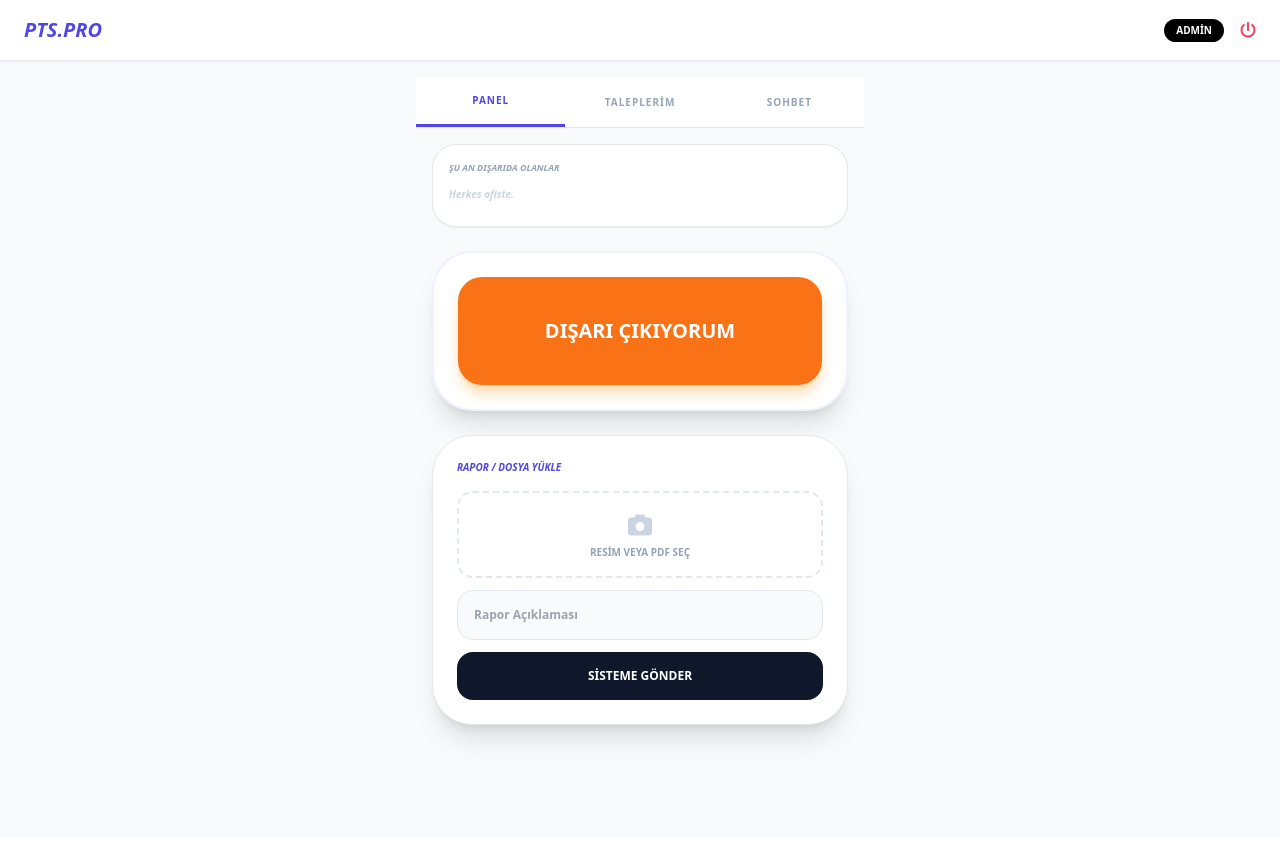
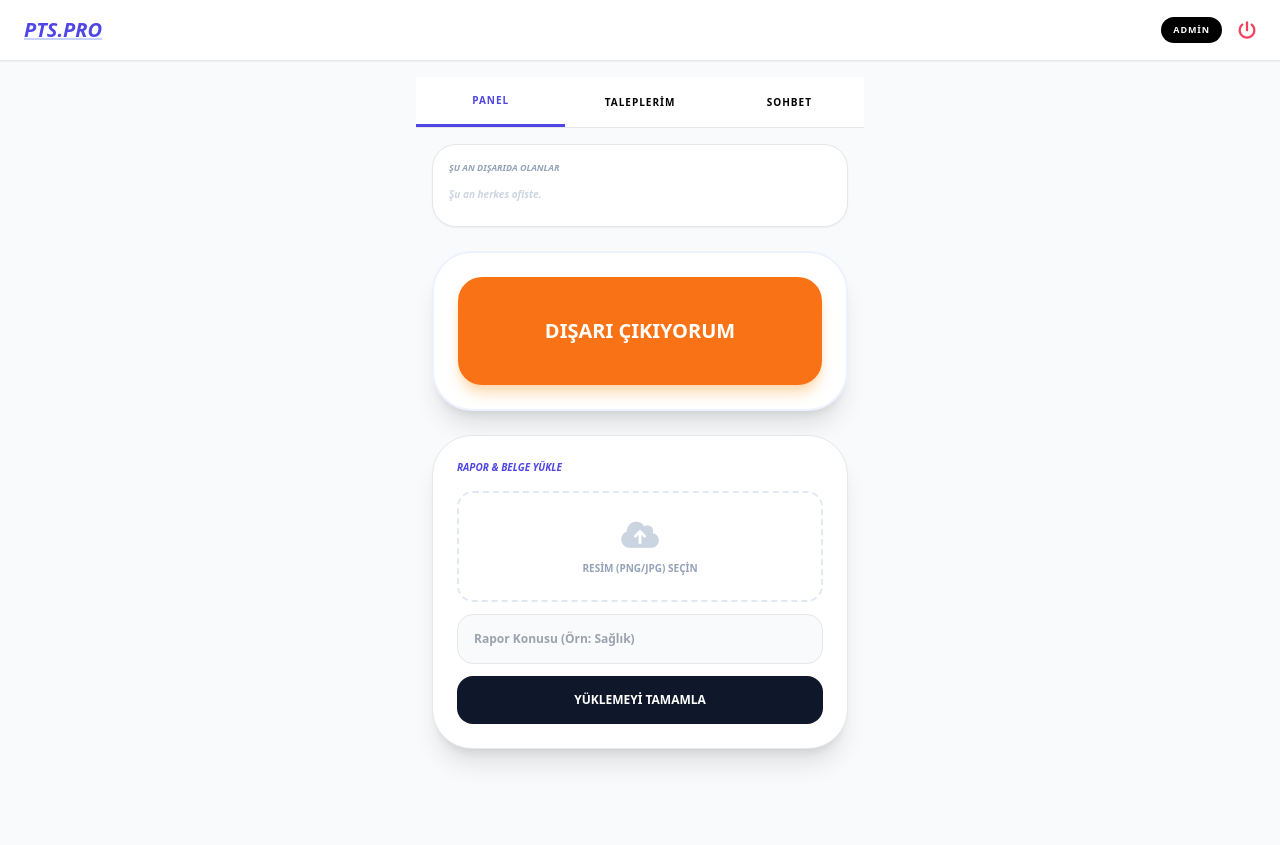
Before and after one commit to sametyalcin231/PTS_Sistemi, a Flask app: page / in a window 1280 px wide. Before the commit the page ends 749 px from the top, so only its background shows below. Run offline with Flask 3, Linux system fonts and the light colour scheme; a user stored in the database is signed in; data comes from the database, SQL or seed files in the repository; data that the repository does not hold is empty; some libraries are stand-ins or nearby versions.

Commit message:
Update index.html

```diff
--- a/templates/index.html
+++ b/templates/index.html
@@ -9,42 +9,83 @@
     <style>
         .tab-content { display: none; }
         .tab-content.active { display: block; }
-        .tab-btn.active { border-bottom: 3px solid #4f46e5; color: #4f46e5; }
+        .tab-btn.active { border-bottom: 3px solid #4f46e5; color: #4f46e5; font-weight: 900; }
     </style>
 </head>
-<body class="bg-slate-50 min-h-screen pb-24">
+<body class="bg-slate-50 min-h-screen">
 
     {% if login_page %}
     <div class="min-h-screen flex items-center justify-center bg-indigo-950 px-6">
+        <div class="bg-white p-8 rounded-[2.5rem] w-full max-w-sm shadow-2xl">
+            <div class="text-center mb-6">
+                <h1 class="text-4xl font-black text-indigo-600 tracking-tighter italic">PTS PRO</h1>
+                <p class="text-slate-400 text-[10px] font-black uppercase tracking-widest mt-1">HOŞ GELDİNİZ</p>
+            </div>
+
+            {% with msgs = get_flashed_messages(with_categories=true) %}
+                {% if msgs %}{% for c, m in msgs %}
+                <div class="p-3 mb-4 rounded-xl text-[10px] font-bold text-center {% if c == 'success' %}bg-emerald-100 text-emerald-700{% else %}bg-rose-100 text-rose-700{% endif %}">
+                    {{ m }}
+                </div>
+                {% endfor %}{% endif %}
+            {% endwith %}
+
+            <form action="{% if auth_mode == 'login' %}/login{% else %}/register{% endif %}" method="POST" class="space-y-3">
+                {% if auth_mode == 'register' %}
+                <input type="text" name="full_name" placeholder="Ad Soyad" required class="w-full p-4 border rounded-2xl bg-slate-50 font-bold text-xs outline-none">
+                <input type="text" name="tc_no" placeholder="TC No" maxlength="11" required class="w-full p-4 border rounded-2xl bg-slate-50 font-bold text-xs outline-none">
+                <input type="email" name="email" placeholder="E-Posta" required class="w-full p-4 border rounded-2xl bg-slate-50 font-bold text-xs outline-none">
+                {% endif %}
+                <input type="text" name="username" placeholder="Kullanıcı Adı" required class="w-full p-4 border rounded-2xl bg-slate-50 font-bold text-xs outline-none">
+                <input type="password" name="password" placeholder="Şifre" required class="w-full p-4 border rounded-2xl bg-slate-50 font-bold text-xs outline-none">
+                <button class="w-full bg-indigo-600 text-white py-5 rounded-2xl font-black uppercase shadow-xl">
+                    {% if auth_mode == 'login' %}GİRİŞ YAP{% else %}KAYDOL{% endif %}
+                </button>
+            </form>
+
+            <div class="mt-6 flex justify-between text-[10px] font-black uppercase text-slate-400">
+                <a href="{% if auth_mode == 'login' %}/register{% else %}/login{% endif %}">{% if auth_mode == 'login' %}Yeni Kayıt{% else %}Geri Dön{% endif %}</a>
+                <button onclick="document.getElementById('pw-modal').classList.toggle('hidden')">Şifremi Unuttum?</button>
+            </div>
         </div>
+
+        <div id="pw-modal" class="hidden fixed inset-0 bg-black/60 backdrop-blur-sm z-50 flex items-center justify-center p-6">
+            <div class="bg-white p-8 rounded-[2rem] w-full max-w-sm">
+                <form action="/forgot_password" method="POST" class="space-y-4">
+                    <input type="email" name="email" placeholder="Kayıtlı Mail Adresiniz" required class="w-full p-4 border rounded-2xl bg-slate-50 outline-none font-bold text-xs">
+                    <button class="w-full bg-indigo-600 text-white py-4 rounded-2xl font-black uppercase">Şifremi Gönder</button>
+                    <button type="button" onclick="document.getElementById('pw-modal').classList.add('hidden')" class="w-full text-xs font-black text-slate-400 uppercase">Kapat</button>
+                </form>
+            </div>
+        </div>
+    </div>
+
     {% else %}
-
     <nav class="bg-white border-b sticky top-0 z-50 p-4 px-6 flex justify-between items-center shadow-sm">
-        <span class="font-black text-xl text-indigo-600 italic">PTS.PRO</span>
+        <span class="font-black text-xl text-indigo-600 italic underline decoration-indigo-200">PTS.PRO</span>
         <div class="flex items-center gap-4">
-            {% if current_user.role == 'admin' %}<a href="/admin_panel" class="text-[10px] bg-black text-white px-3 py-1 rounded-full font-bold">ADMİN</a>{% endif %}
-            <a href="/logout" class="text-rose-500"><i class="fa-solid fa-power-off"></i></a>
+            {% if current_user.role == 'admin' %}<a href="/admin_panel" class="text-[9px] bg-black text-white px-3 py-1.5 rounded-full font-black tracking-widest">ADMİN</a>{% endif %}
+            <a href="/logout" class="text-rose-500 text-lg"><i class="fa-solid fa-power-off"></i></a>
         </div>
     </nav>
 
     <div class="max-w-md mx-auto mt-4 px-4">
         {% with messages = get_flashed_messages(with_categories=true) %}
             {% if messages %}{% for category, message in messages %}
-                <div class="p-4 rounded-2xl mb-4 text-xs font-black uppercase text-center shadow-lg {% if category == 'success' %}bg-emerald-500 text-white{% else %}bg-orange-500 text-white{% endif %} animate-bounce">
-                    <i class="fa-solid fa-circle-check mr-2"></i> {{ message }}
+                <div class="p-4 rounded-2xl mb-4 text-[10px] font-black uppercase text-center shadow-lg border-2 {% if category == 'success' %}bg-emerald-500 text-white border-emerald-400{% else %}bg-orange-500 text-white border-orange-400{% endif %}">
+                    {{ message }}
                 </div>
             {% endfor %}{% endif %}
         {% endwith %}
     </div>
 
     <div class="max-w-md mx-auto bg-white border-b flex justify-around sticky top-[60px] z-40">
-        <button onclick="openTab('main')" id="btn-main" class="tab-btn active flex-1 py-4 text-[10px] font-black uppercase tracking-widest text-slate-400">Panel</button>
-        <button onclick="openTab('requests')" id="btn-requests" class="tab-btn flex-1 py-4 text-[10px] font-black uppercase tracking-widest text-slate-400">Taleplerim</button>
-        <button onclick="openTab('chat')" id="btn-chat" class="tab-btn flex-1 py-4 text-[10px] font-black uppercase tracking-widest text-slate-400">Sohbet</button>
+        <button onclick="openTab('main')" id="btn-main" class="tab-btn active flex-1 py-4 text-[10px] font-black uppercase tracking-widest">Panel</button>
+        <button onclick="openTab('requests')" id="btn-requests" class="tab-btn flex-1 py-4 text-[10px] font-black uppercase tracking-widest">Taleplerim</button>
+        <button onclick="openTab('chat')" id="btn-chat" class="tab-btn flex-1 py-4 text-[10px] font-black uppercase tracking-widest">Sohbet</button>
     </div>
 
-    <main class="max-w-md mx-auto p-4 space-y-6">
-
+    <main class="max-w-md mx-auto p-4 space-y-6 pb-24">
         <div id="main" class="tab-content active space-y-6">
             <div class="bg-white p-4 rounded-3xl shadow-sm border">
                 <h3 class="text-[9px] font-black text-slate-400 uppercase mb-3 italic">Şu An Dışarıda Olanlar</h3>
@@ -57,7 +98,7 @@
                         </div>
                         {% endfor %}
                     {% else %}
-                        <p class="text-[10px] font-bold text-slate-300 italic">Herkes ofiste.</p>
+                        <p class="text-[10px] font-bold text-slate-300 italic">Şu an herkes ofiste.</p>
                     {% endif %}
                 </div>
             </div>
@@ -66,35 +107,35 @@
                 {% if not active_status %}
                 <a href="/terminal/out" class="block w-full bg-orange-500 text-white py-10 rounded-3xl font-black text-xl shadow-lg shadow-orange-200">DIŞARI ÇIKIYORUM</a>
                 {% else %}
-                <a href="/terminal/in" class="block w-full bg-emerald-500 text-white py-10 rounded-3xl font-black text-xl shadow-lg shadow-emerald-200">GİRİŞ YAPTIM</a>
+                <a href="/terminal/in" class="block w-full bg-emerald-500 text-white py-10 rounded-3xl font-black text-xl shadow-lg shadow-emerald-200">GELDİM / GİRİŞ</a>
                 {% endif %}
             </div>
 
             <div class="bg-white p-6 rounded-[2.5rem] shadow-xl border">
-                <h3 class="text-[10px] font-black text-indigo-600 uppercase mb-4 italic">Rapor / Dosya Yükle</h3>
+                <h3 class="text-[10px] font-black text-indigo-600 uppercase mb-4 italic">Rapor & Belge Yükle</h3>
                 <form action="/upload_report" method="POST" enctype="multipart/form-data" class="space-y-3">
-                    <label class="block w-full border-2 border-dashed border-slate-200 rounded-2xl p-4 text-center cursor-pointer hover:bg-slate-50">
-                        <i class="fa-solid fa-camera text-2xl text-slate-300 mb-1"></i>
-                        <p class="text-[10px] font-bold text-slate-400 uppercase">Resim veya PDF Seç</p>
-                        <input type="file" name="report_file" accept="image/*,.pdf" class="hidden">
+                    <label class="block w-full border-2 border-dashed border-slate-200 rounded-2xl p-6 text-center cursor-pointer hover:bg-slate-50">
+                        <i class="fa-solid fa-cloud-arrow-up text-3xl text-slate-300 mb-2"></i>
+                        <p class="text-[10px] font-black text-slate-400 uppercase">Resim (PNG/JPG) Seçin</p>
+                        <input type="file" name="report_file" accept="image/*" class="hidden">
                     </label>
-                    <input type="text" name="report_detail" placeholder="Rapor Açıklaması" required class="w-full p-4 border rounded-2xl bg-slate-50 font-bold text-xs outline-none">
-                    <button class="w-full bg-slate-900 text-white py-4 rounded-2xl font-black uppercase text-xs">SİSTEME GÖNDER</button>
+                    <input type="text" name="report_detail" placeholder="Rapor Konusu (Örn: Sağlık)" required class="w-full p-4 border rounded-2xl bg-slate-50 font-bold text-xs outline-none">
+                    <button class="w-full bg-slate-900 text-white py-4 rounded-2xl font-black uppercase text-xs">YÜKLEMEYİ TAMAMLA</button>
                 </form>
             </div>
         </div>
 
         <div id="requests" class="tab-content space-y-6">
             <div class="bg-indigo-600 p-6 rounded-[2.5rem] text-white shadow-xl shadow-indigo-200">
-                <h3 class="text-[10px] font-black uppercase mb-4 opacity-70">İzin veya Avans İste</h3>
-                <form action="/submit_request" method="POST" class="space-y-3 text-slate-900">
-                    <select name="req_type" class="w-full p-4 rounded-2xl font-bold text-xs outline-none">
+                <h3 class="text-[10px] font-black uppercase mb-4 opacity-70 italic tracking-widest">Yeni Talep Oluştur</h3>
+                <form action="/submit_request" method="POST" class="space-y-3">
+                    <select name="req_type" class="w-full p-4 rounded-2xl font-bold text-xs outline-none text-slate-900">
                         <option value="İzin">İzin Talebi</option>
                         <option value="Avans">Avans Talebi</option>
                     </select>
-                    <input type="text" name="amount" placeholder="Miktar (Avans ise)" class="w-full p-4 rounded-2xl font-bold text-xs outline-none">
-                    <textarea name="content" placeholder="Tarih veya Açıklama" class="w-full p-4 rounded-2xl font-bold text-xs outline-none h-20"></textarea>
-                    <button class="w-full bg-white text-indigo-600 py-4 rounded-2xl font-black uppercase text-xs">TALEBİ İLET</button>
+                    <input type="text" name="amount" placeholder="Miktar (Avans ise)" class="w-full p-4 rounded-2xl font-bold text-xs outline-none text-slate-900">
+                    <textarea name="content" placeholder="Açıklama veya Tarihler" class="w-full p-4 rounded-2xl font-bold text-xs outline-none text-slate-900 h-20"></textarea>
+                    <button class="w-full bg-white text-indigo-600 py-4 rounded-2xl font-black uppercase text-xs">YÖNETİME GÖNDER</button>
                 </form>
             </div>
 
@@ -125,13 +166,13 @@
                     {% endfor %}
                 </div>
                 <form action="/send_msg" method="POST" class="p-4 bg-white border-t flex gap-2">
-                    <input type="text" name="content" placeholder="Mesaj yaz..." class="flex-1 p-4 border rounded-2xl text-xs font-bold outline-none bg-slate-50">
-                    <button class="bg-indigo-600 text-white px-6 rounded-2xl"><i class="fa-solid fa-paper-plane"></i></button>
+                    <input type="text" name="content" placeholder="Mesaj..." class="flex-1 p-4 border rounded-2xl text-xs font-bold outline-none bg-slate-50">
+                    <button class="bg-indigo-600 text-white px-6 rounded-2xl shadow-lg"><i class="fa-solid fa-paper-plane"></i></button>
                 </form>
             </div>
         </div>
-
     </main>
+    {% endif %}
 
     <script>
         function openTab(tabId) {
@@ -143,6 +184,5 @@
         const cb = document.getElementById('chatBox');
         if(cb) cb.scrollTop = cb.scrollHeight;
     </script>
-    {% endif %}
 </body>
 </html>
```
